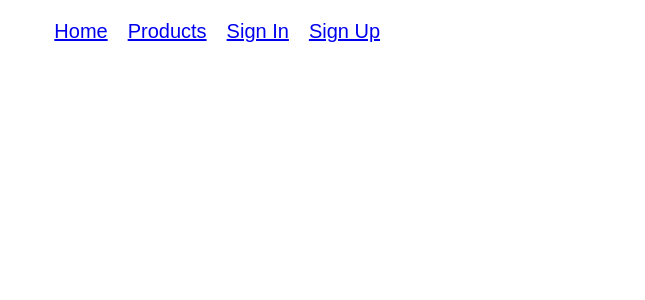
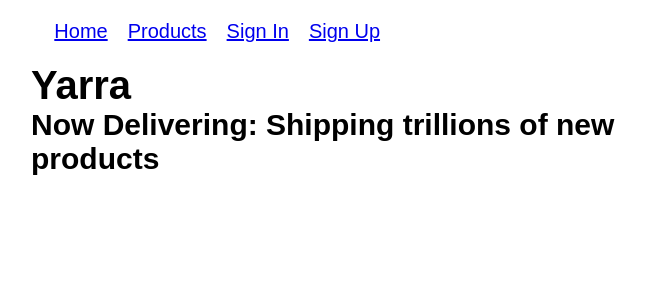
Before and after one commit to Coder-Academy-Patterns/yarra, a React (Create React App) app in the folder web/: page / in a window 1280 px wide. Shown: the top 300 px of the page, without its empty margins (309-954 px from the left). Built offline with nearby package versions, Linux system fonts and the light colour scheme.

Commit message:
Restore home page

```diff
--- a/web/src/App.js
+++ b/web/src/App.js
@@ -134,6 +134,13 @@ class App extends Component {
             <Error error={ error } />
           }
 
+          <Route path='/' exact render={ () => (
+            <Fragment>
+              <h1>Yarra</h1>
+              <h2 className='mb-3'>Now Delivering: Shipping trillions of new products</h2>
+            </Fragment>
+          ) } />
+
           <Route path='/signin' exact render={ ({ match }) => (
             signedIn ? (
               <Redirect to='/products' />
```
